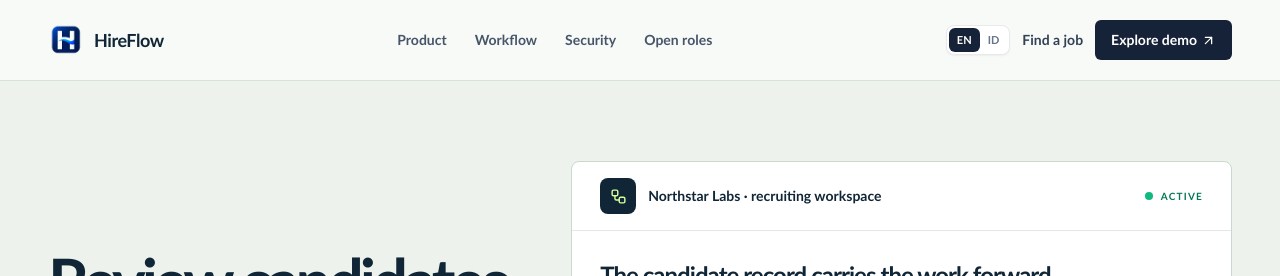
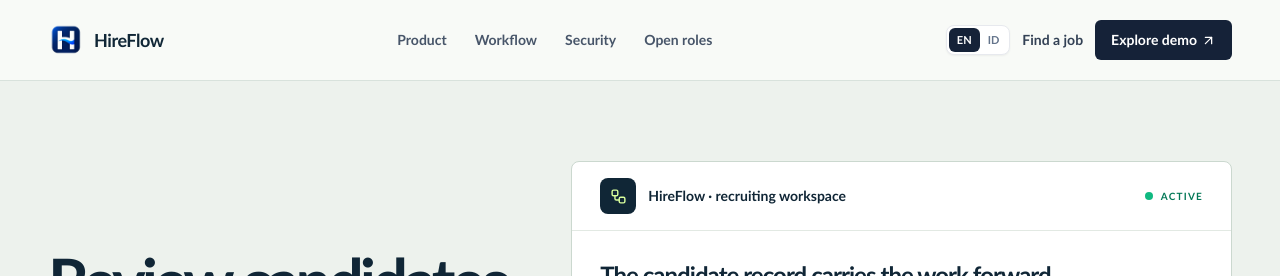
Before and after one commit to mrivaldodestadhiohamzah/hireflow, a Next.js app: page / in a window 1280 px wide. Shown: the top 276 px of the page. Built offline with nearby package versions, Linux system fonts and the light colour scheme.

Commit message:
chore: remove unrelated landing page branding

```diff
--- a/src/components/hireflow-app.tsx
+++ b/src/components/hireflow-app.tsx
@@ -13,7 +13,7 @@ import { analyzeCandidate } from "@/lib/candidate-analysis";
 import { saveDemoUser, clearDemoUser, type DemoUser } from "@/lib/demo-auth";
 import { getGreeting, getJobStatusLabel, getStageLabel, type Language } from "@/lib/i18n";
 import { appCopy } from "@/lib/product-copy";
-import { emptyWorkspace, loadWorkspace, saveWorkspace, showcaseTeam, showcaseWorkspaceEmails, type WorkspaceSettings, type WorkspaceSnapshot, type WorkspaceTeamMember } from "@/lib/demo-workspace";
+import { emptyWorkspace, loadWorkspace, saveWorkspace, showcaseTeam, type WorkspaceSettings, type WorkspaceSnapshot, type WorkspaceTeamMember } from "@/lib/demo-workspace";
 import { LanguageSwitcher, useLanguage } from "./language-switcher";
 import { HelpPage, ProfilePage, SettingsPage, TeamPage } from "./workspace-sections";
 import { CandidateContextDrawer, CandidatesWorkspace, DashboardOverview, InterviewsWorkspace, JobsWorkspace } from "./workspace-views";
@@ -88,7 +88,7 @@ export default function HireFlowApp({ user }: { user: DemoUser }) {
   const [profile, setProfile] = useState(user);
   const [currentTime, setCurrentTime] = useState(() => new Date());
   const [loadedWorkspace] = useState<WorkspaceSnapshot>(() => loadWorkspace(user, showcaseWorkspace));
-  const workspaceName = showcaseWorkspaceEmails.has(profile.email.trim().toLowerCase()) ? "Northstar Labs" : "HireFlow workspace";
+  const workspaceName = "HireFlow workspace";
   const [mobileOpen, setMobileOpen] = useState(false);
   const [search, setSearch] = useState("");
   const [stageFilter, setStageFilter] = useState<Stage | "All">("All");
--- a/src/lib/i18n.ts
+++ b/src/lib/i18n.ts
@@ -15,7 +15,7 @@ export const landingCopy = {
     heroEyebrow: "Candidate context, stages, and next actions",
     heroProof: "Role · stage · interview · activity — connected.",
     liveWorkspace: "Live workspace view",
-    sampleWorkspace: "Northstar Labs · recruiter demo",
+    sampleWorkspace: "HireFlow · recruiter demo",
     flowStatus: "Candidate flow",
     flowStatusBody: "One view from application to decision.",
     nextStep: "Next step",
@@ -79,7 +79,7 @@ export const landingCopy = {
     portfolio: "HireFlow is an independent portfolio project.",
     demoWorkspace: "Demo workspace",
     jobBoard: "Job board",
-    rolesAt: "Open roles at Northstar Labs",
+    rolesAt: "Open roles at HireFlow",
     candidateFirst: "A simple, candidate-first application experience.",
     searchRoles: "Search roles",
     viewRole: "View role",
@@ -116,7 +116,7 @@ export const landingCopy = {
     heroEyebrow: "Konteks kandidat, tahap, dan langkah berikutnya",
     heroProof: "Peran · tahap · wawancara · aktivitas — terhubung.",
     liveWorkspace: "Tampilan ruang kerja langsung",
-    sampleWorkspace: "Northstar Labs · demo perekrut",
+    sampleWorkspace: "HireFlow · demo perekrut",
     flowStatus: "Alur kandidat",
     flowStatusBody: "Satu tampilan dari lamaran hingga keputusan.",
     nextStep: "Langkah berikutnya",
@@ -180,7 +180,7 @@ export const landingCopy = {
     portfolio: "HireFlow adalah proyek portofolio independen.",
     demoWorkspace: "Ruang kerja demo",
     jobBoard: "Papan pekerjaan",
-    rolesAt: "Posisi terbuka di Northstar Labs",
+    rolesAt: "Posisi terbuka di HireFlow",
     candidateFirst: "Pengalaman melamar yang sederhana dan mengutamakan kandidat.",
     searchRoles: "Cari posisi",
     viewRole: "Lihat posisi",
@@ -218,7 +218,7 @@ export const appCopy: Record<Language, Record<string, string>> = {
     candidateProfile: "Candidate profile", closeProfile: "Close profile", candidateExperience: "experience", appliedFor: "Applied for", advanceStage: "Advance stage", rejectCandidate: "Reject candidate", rejectConfirm: "Reject this candidate? This will be recorded in the application history.", candidateRejected: "Candidate moved to Rejected.", addNote: "Add note", notePlaceholder: "Capture a concise decision note…", saveNote: "Save note", noteRequired: "Write a note before saving.", noteAdded: "Recruiter note added", notes: "Recruiter notes", noNotes: "No notes yet.", resumeReceived: "Resume received", sourceEvidence: "Source evidence", sourceEvidenceBody: "Use the original resume and interview feedback when making a decision.", aiInsights: "Candidate insights", strongMatches: "Strong matches", potentialGap: "Potential gap", gapText: "Confirm depth of experience operating at your team’s scale during the interview.", aiDisclaimer: "AI-generated insight. Review before making a decision.", applicationActivity: "Application activity", activityAll: "View all", analysisCompleted: "Candidate analysis completed", analysisDetail: "Skills and experience evaluated against the job requirements.", applicationReceived: "Application received", updatedStage: "updated the candidate’s application stage.",
     createNewJob: "Create a new job", editJob: "Edit job", jobModalIntro: "Start with the essentials. You can refine it later.", jobTitle: "Job title", jobTitlePlaceholder: "e.g. Senior Frontend Engineer", departmentPlaceholder: "Engineering", locationPlaceholder: "Remote / city", employmentType: "Employment type", fullTime: "Full-time", contract: "Contract", partTime: "Part-time", saveDraft: "Save as draft", saveChanges: "Save changes", cancel: "Cancel", requiredJob: "Add a job title and department to continue.", jobSaved: "Job saved as a draft. You can publish it when it is ready.", jobUpdated: "Job details updated.", statusUpdated: "Job status updated.", closeJob: "Close job", reopenJob: "Reopen job", pauseJob: "Pause job", resumeJob: "Resume job", closeJobConfirm: "Close this job? It will remain visible for reporting, but new applications will stop.",
     scheduleTitle: "Schedule an interview", scheduleIntro: "Connect the conversation to a candidate and job.", chooseCandidate: "Choose candidate", chooseJob: "Choose job", interviewerPlaceholder: "e.g. Dimas Pratama", interviewTypePlaceholder: "Screening call", schedule: "Schedule", interviewScheduled: "Interview scheduled.", requiredInterview: "Choose a candidate, date, time, and interviewer.",
-    addCandidateTitle: "Add a candidate", addCandidateIntro: "Start an application record with the essentials.", candidateName: "Candidate name", namePlaceholder: "e.g. Ayu Lestari", email: "Email", emailPlaceholder: "candidate@northstar-labs.demo", rolePlaceholder: "Frontend Engineer", add: "Add candidate", candidateAdded: "Candidate added to Applied.", requiredCandidate: "Add a name, role, and email to continue.",
+    addCandidateTitle: "Add a candidate", addCandidateIntro: "Start an application record with the essentials.", candidateName: "Candidate name", namePlaceholder: "e.g. Ayu Lestari", email: "Email", emailPlaceholder: "candidate@hireflow.demo", rolePlaceholder: "Frontend Engineer", add: "Add candidate", candidateAdded: "Candidate added to Applied.", requiredCandidate: "Add a name, role, and email to continue.",
     closeDialog: "Close dialog", search: "Search", today: "Today", tomorrow: "Tomorrow", yesterday: "Yesterday", technical: "Technical", portfolio: "Portfolio", screening: "Screening", activity: "Activity", note: "Note", statusOpen: "Open", statusPaused: "Paused", statusClosed: "Closed", assessment: "Assessment", offer: "Offer", hired: "Hired", rejected: "Rejected", applied: "Applied", all: "All", language: "Language", english: "English", indonesian: "Bahasa Indonesia", loading: "Loading…", error: "Something went wrong. Try again.",
   },
   id: {
@@ -231,7 +231,7 @@ export const appCopy: Record<Language, Record<string, string>> = {
     candidateProfile: "Profil kandidat", closeProfile: "Tutup profil", candidateExperience: "pengalaman", appliedFor: "Melamar untuk", advanceStage: "Majukan tahap", rejectCandidate: "Tolak kandidat", rejectConfirm: "Tolak kandidat ini? Tindakan ini akan dicatat dalam riwayat lamaran.", candidateRejected: "Kandidat dipindahkan ke Ditolak.", addNote: "Tambah catatan", notePlaceholder: "Tulis catatan keputusan singkat…", saveNote: "Simpan catatan", noteRequired: "Tulis catatan sebelum menyimpan.", noteAdded: "Catatan perekrut ditambahkan", notes: "Catatan perekrut", noNotes: "Belum ada catatan.", resumeReceived: "Resume diterima", sourceEvidence: "Bukti sumber", sourceEvidenceBody: "Gunakan resume asli dan umpan balik wawancara saat membuat keputusan.", aiInsights: "Wawasan kandidat", strongMatches: "Kecocokan kuat", potentialGap: "Potensi kesenjangan", gapText: "Konfirmasi kedalaman pengalaman bekerja pada skala tim Anda saat wawancara.", aiDisclaimer: "Wawasan yang dibuat AI. Tinjau sebelum membuat keputusan.", applicationActivity: "Aktivitas lamaran", activityAll: "Lihat semua", analysisCompleted: "Analisis kandidat selesai", analysisDetail: "Keahlian dan pengalaman dievaluasi berdasarkan kebutuhan posisi.", applicationReceived: "Lamaran diterima", updatedStage: "memperbarui tahap lamaran kandidat.",
     createNewJob: "Buat posisi baru", editJob: "Edit posisi", jobModalIntro: "Mulai dari informasi penting. Anda dapat menyempurnakannya nanti.", jobTitle: "Judul posisi", jobTitlePlaceholder: "mis. Senior Frontend Engineer", departmentPlaceholder: "Engineering", locationPlaceholder: "Remote / kota", employmentType: "Jenis pekerjaan", fullTime: "Penuh waktu", contract: "Kontrak", partTime: "Paruh waktu", saveDraft: "Simpan sebagai draf", saveChanges: "Simpan perubahan", cancel: "Batal", requiredJob: "Tambahkan judul posisi dan departemen untuk melanjutkan.", jobSaved: "Posisi disimpan sebagai draf. Anda dapat mempublikasikannya saat siap.", jobUpdated: "Detail posisi diperbarui.", statusUpdated: "Status posisi diperbarui.", closeJob: "Tutup posisi", reopenJob: "Buka kembali posisi", pauseJob: "Jeda posisi", resumeJob: "Lanjutkan posisi", closeJobConfirm: "Tutup posisi ini? Posisi tetap terlihat untuk laporan, tetapi lamaran baru akan berhenti.",
     scheduleTitle: "Jadwalkan wawancara", scheduleIntro: "Hubungkan percakapan dengan kandidat dan posisi.", chooseCandidate: "Pilih kandidat", chooseJob: "Pilih posisi", interviewerPlaceholder: "mis. Dimas Pratama", interviewTypePlaceholder: "Panggilan penyaringan", schedule: "Jadwalkan", interviewScheduled: "Wawancara dijadwalkan.", requiredInterview: "Pilih kandidat, tanggal, waktu, dan pewawancara.",
-    addCandidateTitle: "Tambah kandidat", addCandidateIntro: "Mulai catatan lamaran dengan informasi penting.", candidateName: "Nama kandidat", namePlaceholder: "mis. Ayu Lestari", email: "Email", emailPlaceholder: "candidate@northstar-labs.demo", rolePlaceholder: "Frontend Engineer", add: "Tambah kandidat", candidateAdded: "Kandidat ditambahkan ke tahap Lamaran.", requiredCandidate: "Tambahkan nama, peran, dan email untuk melanjutkan.",
+    addCandidateTitle: "Tambah kandidat", addCandidateIntro: "Mulai catatan lamaran dengan informasi penting.", candidateName: "Nama kandidat", namePlaceholder: "mis. Ayu Lestari", email: "Email", emailPlaceholder: "candidate@hireflow.demo", rolePlaceholder: "Frontend Engineer", add: "Tambah kandidat", candidateAdded: "Kandidat ditambahkan ke tahap Lamaran.", requiredCandidate: "Tambahkan nama, peran, dan email untuk melanjutkan.",
     closeDialog: "Tutup dialog", search: "Cari", today: "Hari ini", tomorrow: "Besok", yesterday: "Kemarin", technical: "Teknis", portfolio: "Portofolio", screening: "Penyaringan", activity: "Aktivitas", note: "Catatan", statusOpen: "Terbuka", statusPaused: "Dijeda", statusClosed: "Ditutup", assessment: "Asesmen", offer: "Penawaran", hired: "Diterima", rejected: "Ditolak", applied: "Lamaran", all: "Semua", language: "Bahasa", english: "English", indonesian: "Bahasa Indonesia", loading: "Memuat…", error: "Terjadi kesalahan. Coba lagi.",
   },
 };
--- a/src/lib/product-copy.ts
+++ b/src/lib/product-copy.ts
@@ -12,7 +12,7 @@ export const landingCopy: Record<Language, Record<string, string>> = {
     heroTitle: "Review candidates from application to decision.",
     heroBody: "Keep applications, interviews, feedback, and hiring decisions in one workspace, with the evidence still attached to the candidate.",
     heroProof: "Applications · interviews · feedback · decisions",
-    sampleWorkspace: "Northstar Labs · recruiting workspace",
+    sampleWorkspace: "HireFlow · recruiting workspace",
     flowStatusBody: "The candidate record carries the work forward.",
     latestMovement: "Updated today",
     hiringTrailTitle: "The record of a hiring decision.",
@@ -34,7 +34,7 @@ export const landingCopy: Record<Language, Record<string, string>> = {
     heroTitle: "Tinjau kandidat dari lamaran hingga keputusan.",
     heroBody: "Simpan lamaran, wawancara, umpan balik, dan keputusan perekrutan dalam satu ruang kerja dengan bukti tetap melekat pada kandidat.",
     heroProof: "Lamaran · wawancara · umpan balik · keputusan",
-    sampleWorkspace: "Northstar Labs · ruang kerja rekrutmen",
+    sampleWorkspace: "HireFlow · ruang kerja rekrutmen",
     flowStatusBody: "Catatan kandidat membawa pekerjaan ke langkah berikutnya.",
     latestMovement: "Diperbarui hari ini",
     hiringTrailTitle: "Catatan lengkap di balik keputusan perekrutan.",
```
Also changed, not shown: src/lib/demo-workspace.ts (+4 -4 lines).
